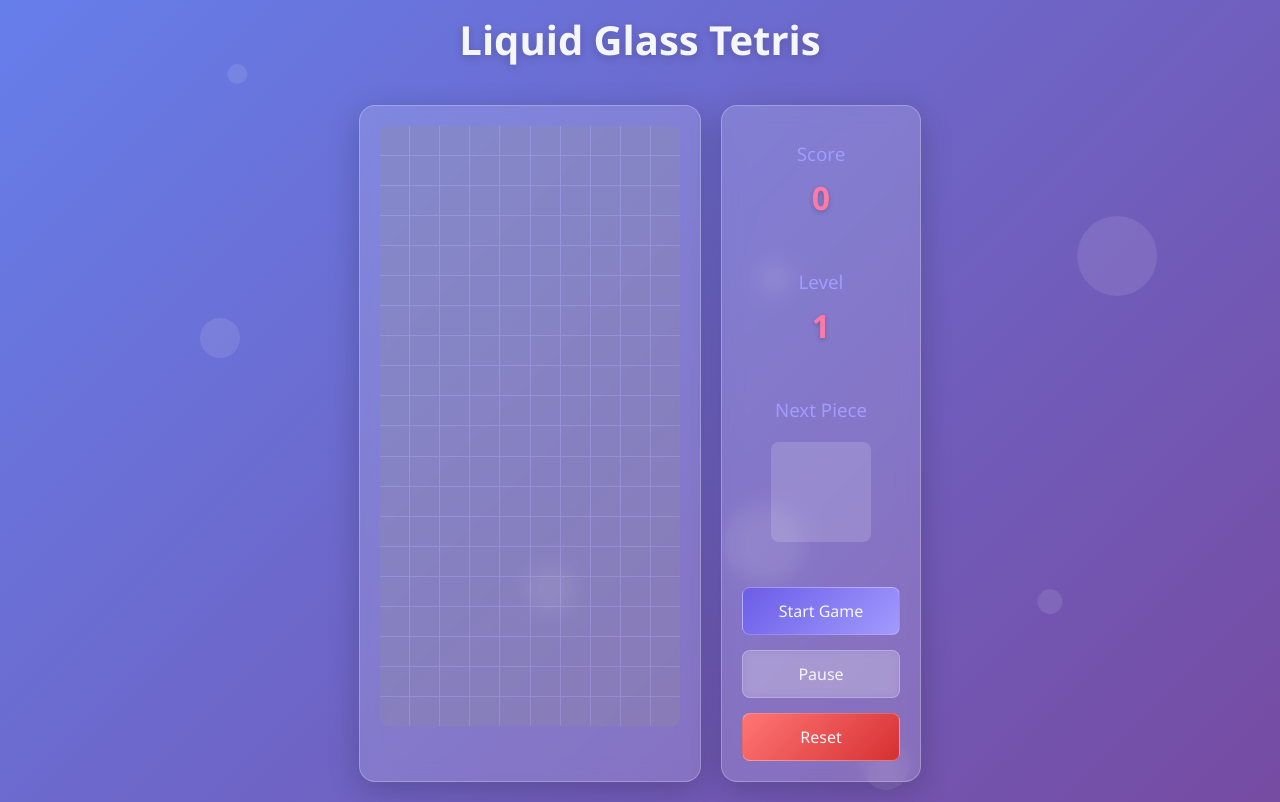
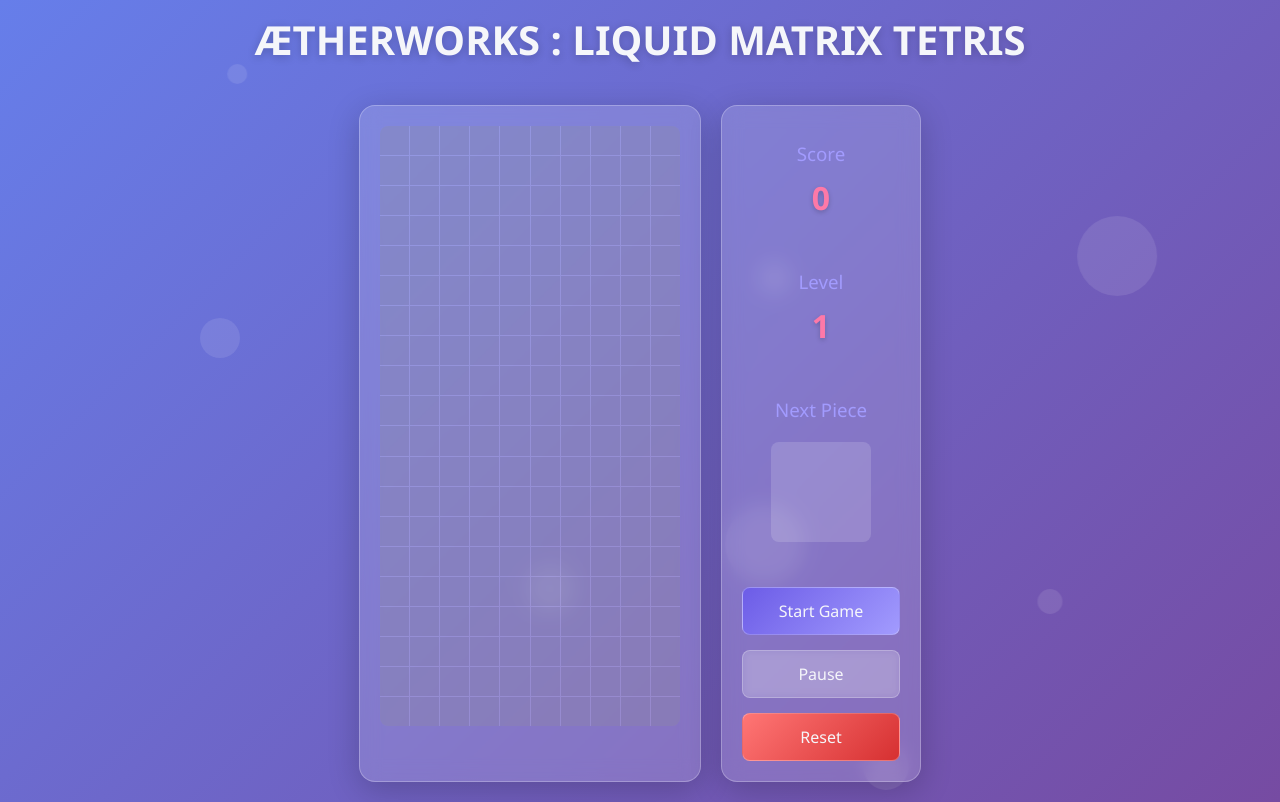
Before and after one commit to ravisairockey/-THERWORKS, a plain HTML site: page index.html in a window 1280 px wide. Drawn offline with Linux system fonts and the light colour scheme.

Commit message:
Update index.html

```diff
--- a/index.html
+++ b/index.html
@@ -432,7 +432,7 @@
     </div>
 
     <div class="container">
-        <h1>Liquid Glass Tetris</h1>
+        <h1>ÆTHERWORKS : LIQUID MATRIX TETRIS</h1>
 
         <div class="game-container">
             <div class="glass-panel">
```
